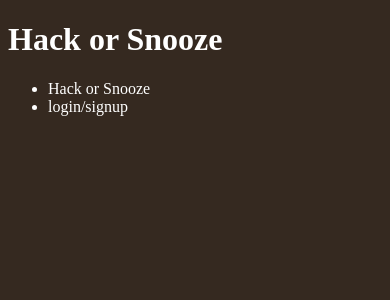
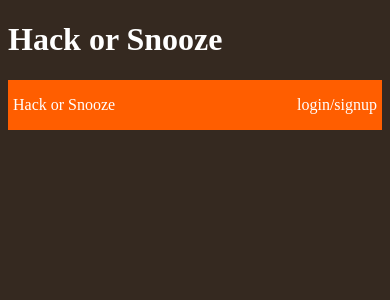
Before and after one commit to RamyOuda/Angular-Hack-or-Snooze, an Angular app: page / in a window 390 px wide. Shown: the top 300 px of the page. Built offline with nearby package versions, Linux system fonts and the light colour scheme.

Commit message:
Create responsiveness

```diff
--- a/src/app/app.component.css
+++ b/src/app/app.component.css
@@ -1,3 +1,46 @@
 * {
   color: #ffffff;
 }
+
+main {
+  margin: 8px 7.5vw;
+}
+
+nav {
+  display: flex;
+  background-color: #ff5e00;
+}
+
+ul {
+  display: flex;
+  justify-content: space-between;
+  width: 100%;
+  padding: 0 20px;
+}
+
+li {
+  list-style: none;
+}
+
+/* responsive queries for tightening things up for mobile. */
+
+/* Phone */
+@media screen and (max-width: 576px) {
+  main {
+    margin: 0;
+  }
+  ul {
+    padding: 0 5px;
+  }
+}
+
+/* Desktop */
+@media screen and (min-width: 992px) {
+  main {
+    max-width: 900px;
+    margin: 8px auto;
+  }
+  ul {
+    padding: 0 40px;
+  }
+}
```
